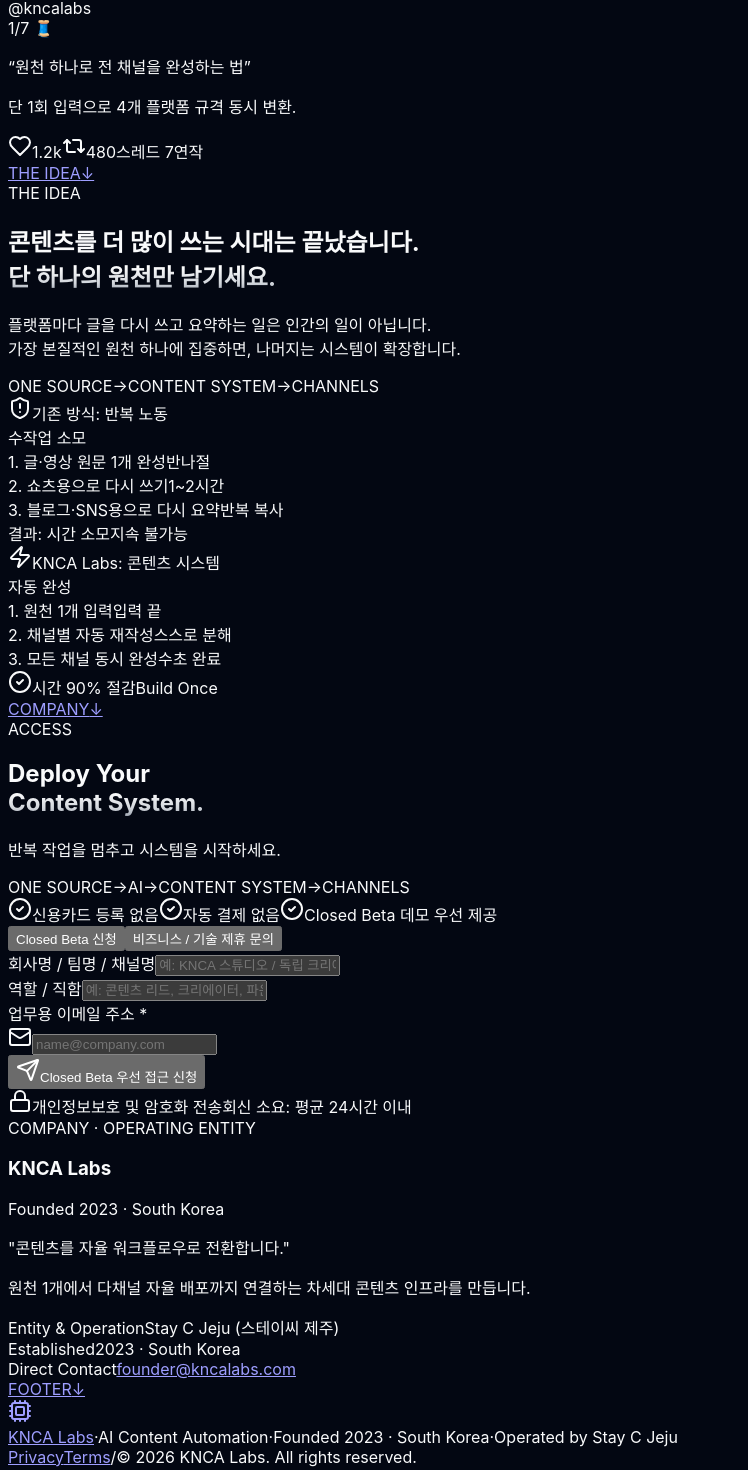
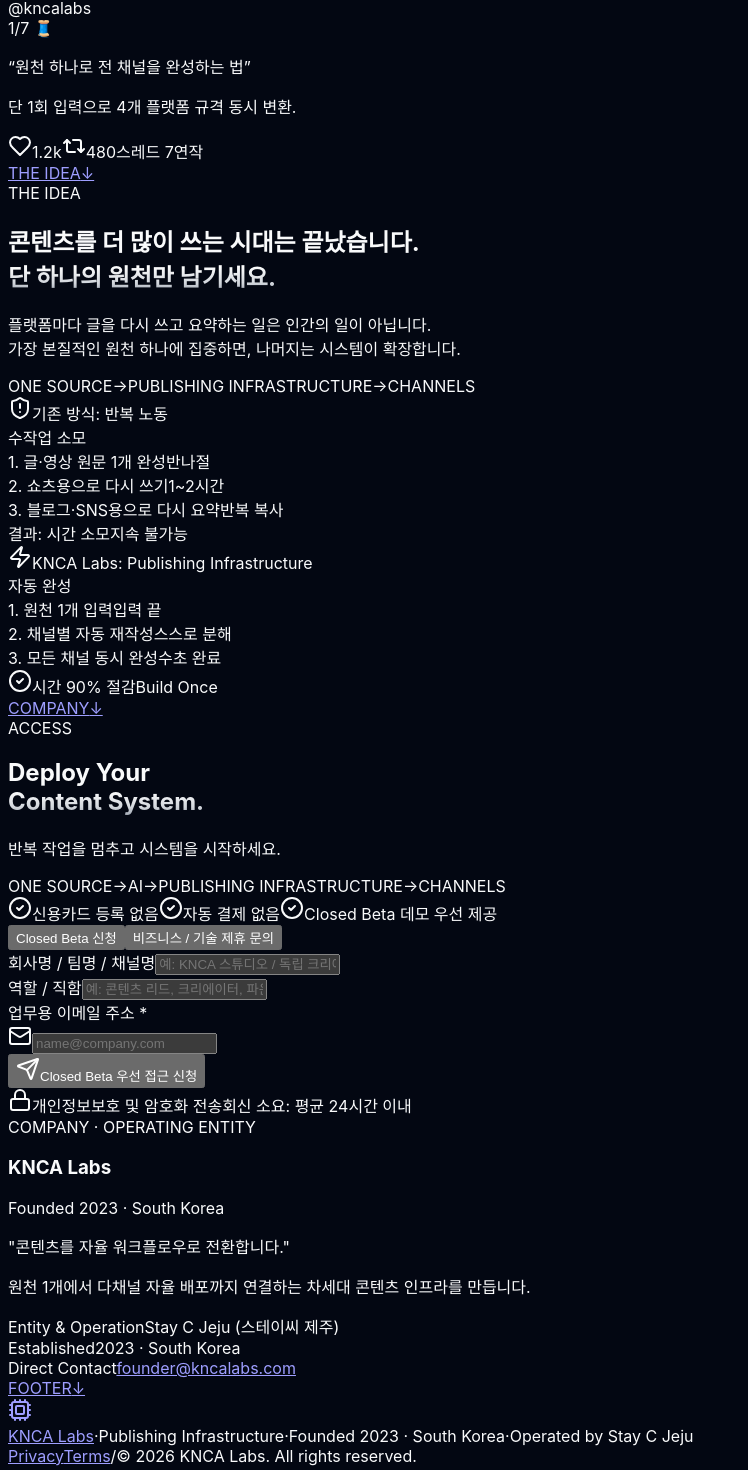
Before and after one commit to kncalabs/kncalabs, a Next.js app: page / in a window 1280 px wide. Shown: the part 1139-2609 px from the top of the page, without its empty margins (0-748 px from the left). Built offline with nearby package versions, Linux system fonts and the light colour scheme; a web font is replaced by a local one.

Commit message:
feat: adopt Publishing Infrastructure as core category label and brand architecture

```diff
--- a/src/components/Footer.tsx
+++ b/src/components/Footer.tsx
@@ -20,7 +20,7 @@ export default function Footer() {
             </Link>
 
             <span className="text-slate-700 hidden sm:inline">·</span>
-            <span className="text-slate-400">AI Content Automation</span>
+            <span className="text-slate-400">Publishing Infrastructure</span>
             <span className="text-slate-700 hidden sm:inline">·</span>
             <span className="text-slate-500 font-mono">Founded 2023 · South Korea</span>
             <span className="text-slate-700 hidden sm:inline">·</span>
--- a/src/components/Hero.tsx
+++ b/src/components/Hero.tsx
@@ -32,7 +32,7 @@ export default function Hero() {
         <div className="inline-flex items-center justify-center">
           <div className="inline-flex items-center gap-2 px-3.5 py-1.5 rounded-full bg-slate-900/60 border border-white/10 text-slate-300 text-xs font-mono font-medium shadow-sm backdrop-blur-md">
             <span className="w-1.5 h-1.5 rounded-full bg-emerald-400 animate-pulse" />
-            <span className="tracking-widest uppercase text-[11px]">CONTENT SYSTEM</span>
+            <span className="tracking-widest uppercase text-[11px]">PUBLISHING INFRASTRUCTURE</span>
           </div>
         </div>
 
--- a/src/components/TheIdea.tsx
+++ b/src/components/TheIdea.tsx
@@ -41,7 +41,7 @@ export default function TheIdea() {
             <div className="inline-flex items-center gap-2.5 sm:gap-3 px-5 py-2 rounded-full bg-white/5 border border-white/10 text-xs font-mono text-slate-300">
               <span className="text-white font-semibold">ONE SOURCE</span>
               <span className="text-slate-600">→</span>
-              <span className="text-sky-300 font-semibold">CONTENT SYSTEM</span>
+              <span className="text-sky-300 font-semibold">PUBLISHING INFRASTRUCTURE</span>
               <span className="text-slate-600">→</span>
               <span className="text-emerald-400 font-semibold">CHANNELS</span>
             </div>
@@ -92,7 +92,7 @@ export default function TheIdea() {
               <div className="flex items-center justify-between border-b border-white/5 pb-4">
                 <div className="flex items-center gap-2 text-white text-xs font-bold uppercase tracking-wider">
                   <Zap className="w-4 h-4 text-sky-400" />
-                  <span>KNCA Labs: 콘텐츠 시스템</span>
+                  <span>KNCA Labs: Publishing Infrastructure</span>
                 </div>
                 <span className="text-[10px] px-2 py-0.5 rounded bg-sky-500/10 text-sky-300 border border-sky-500/30 font-mono">
                   자동 완성
--- a/src/components/TrustAndConversion.tsx
+++ b/src/components/TrustAndConversion.tsx
@@ -74,7 +74,7 @@ export default function TrustAndConversion() {
                 <span className="text-slate-600">→</span>
                 <span>AI</span>
                 <span className="text-slate-600">→</span>
-                <span>CONTENT SYSTEM</span>
+                <span>PUBLISHING INFRASTRUCTURE</span>
                 <span className="text-slate-600">→</span>
                 <span>CHANNELS</span>
               </span>
--- a/src/config/site.ts
+++ b/src/config/site.ts
@@ -5,8 +5,8 @@ export const siteConfig = {
   brandName: "KNCA Labs",
   brandRelation: "KNCA Labs is operated by Stay C Jeju.",
   established: "Company established in 2023 · South Korea",
-  tagline: "AI Content Automation Platform",
-  title: "KNCA Labs — AI Content Automation Platform",
+  tagline: "Publishing Infrastructure",
+  title: "KNCA Labs — Publishing Infrastructure",
   description: "Turn one source into a complete content workflow — powered by AI.",
   url: "https://kncalabs.com",
   ogImage: "https://kncalabs.com/og-image.svg",
```
